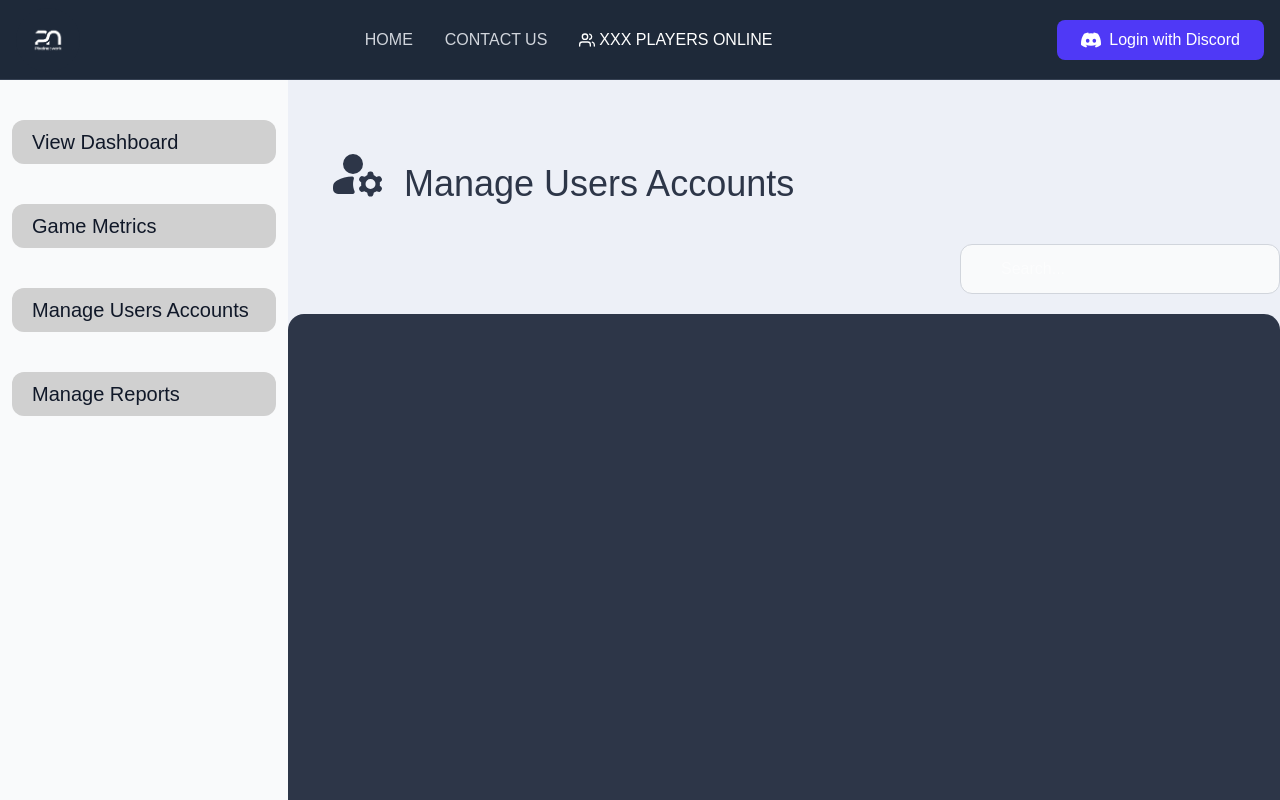
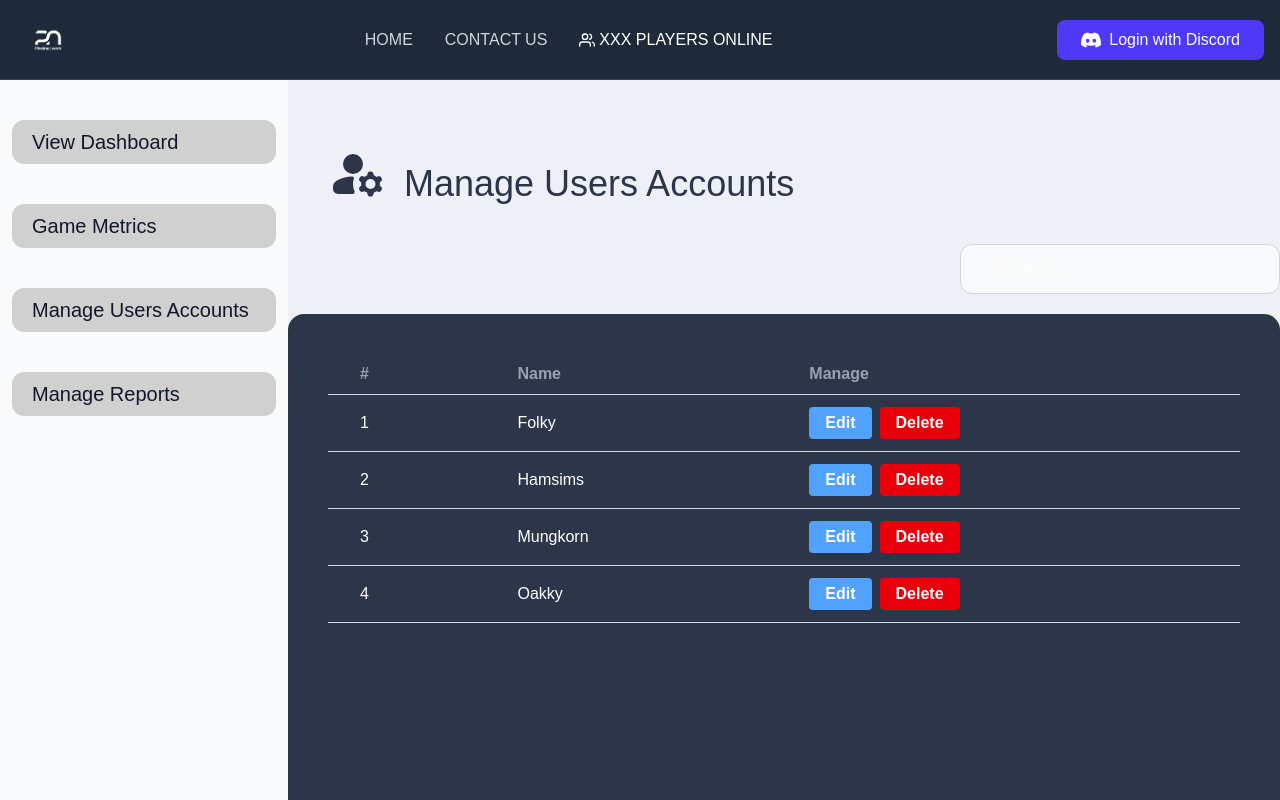
Before and after one commit to 0Ak-JRW/compro, a Next.js app: page /manageUser in a window 1280 px wide. Shown: the top 800 px of the page. Built offline with nearby package versions, Linux system fonts and the light colour scheme; no server answers; some icons are missing.

Commit message:
Hide navbar and sidebar on viewDash page

```diff
--- a/src/app/manageUser/page.tsx
+++ b/src/app/manageUser/page.tsx
@@ -2,6 +2,15 @@
 import { Icon } from "@iconify/react/dist/iconify.js";
 import React, { useState } from "react";
 import SearchBox from "../components/SearchBox";
+
+const users = [
+  { name: "Folky" },
+  { name: "Hamsims" },
+  { name: "Oakky" },
+  { name: "Mungkorn" },
+]
+  .sort((a, b) => a.name.localeCompare(b.name))
+  .map((user, index) => ({ id: index + 1, ...user }));
 
 export default function manageUsers() {
   return (
@@ -19,9 +28,40 @@ export default function manageUsers() {
           <div className="flex justify-end items-center">
             <SearchBox />
           </div>
-          <div className="flex items-center">
-            <div className="bg-[#2D3648] rounded-2xl w-full h-[700px] "></div>
-          </div>
+            <div className="flex items-center">
+            <div className="bg-[#2D3648] rounded-2xl w-full h-[700px] ">
+              <div className="p-10 space-y-5">
+              <table className="table-auto w-full text-left">
+                <thead>
+                <tr className="border-b border-gray-300">
+                  <th className="px-8 py-2 text-gray-400">#</th>
+                  <th className="px-8 py-2 text-gray-400">Name</th>
+                  <th className="px-8 py-2 text-gray-400">Manage</th>
+                </tr>
+                </thead>
+                <tbody>
+                {users.map((user) => (
+                  <tr
+                  key={user.id}
+                  className="border-b border-gray-300 hover:bg-gray-700"
+                  >
+                  <td className="px-8 py-3">{user.id}</td>
+                  <td className="px-8 py-3">{user.name}</td>
+                  <td className="px-8 py-3">
+                    <button className="bg-blue-400 hover:bg-blue-600 text-white font-semibold py-1 px-4 rounded mr-2">
+                    Edit
+                    </button>
+                    <button className="bg-red-600 hover:bg-red-700 text-white font-semibold py-1 px-4 rounded">
+                    Delete
+                    </button>
+                  </td>
+                  </tr>
+                ))}
+                </tbody>
+              </table>
+              </div>
+            </div>
+            </div>
         </div>
       </div>
     </div>
```
